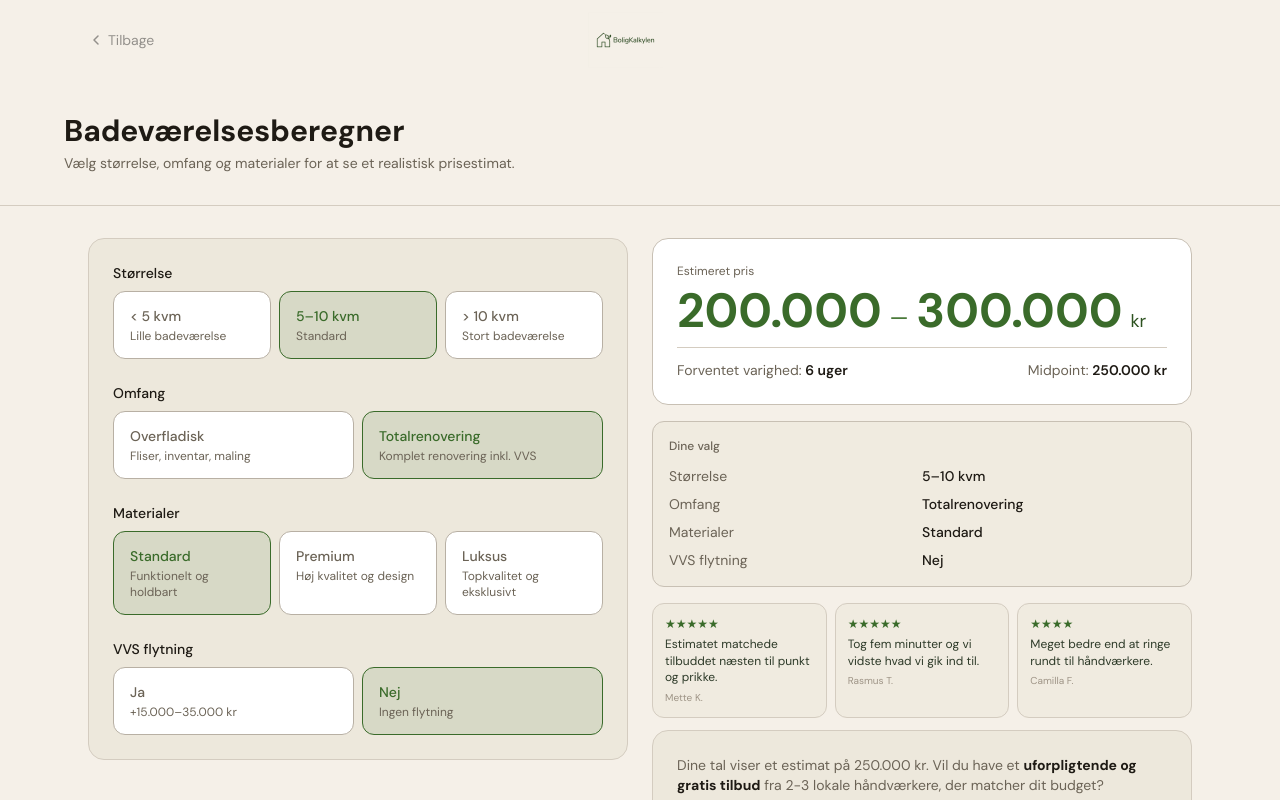
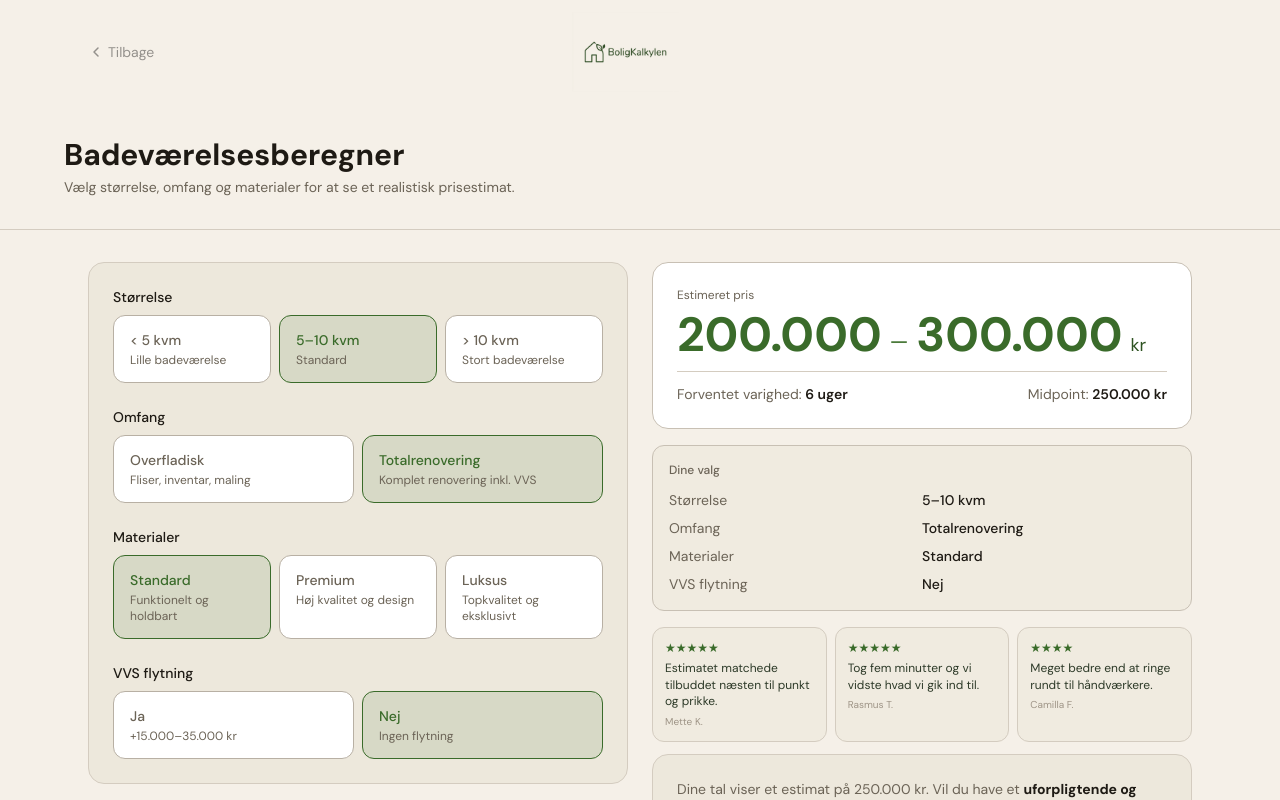
Before and after one commit to f49z6wtg6t-code/Boligkalkylen.dk, a Next.js app: page /badevaerelse in a window 1280 px wide. Shown: the top 800 px of the page. Built offline with nearby package versions, Linux system fonts and the light colour scheme.

Commit message:
Øg logo markant: h-16/sm:h-20

```diff
--- a/app/page.tsx
+++ b/app/page.tsx
@@ -36,9 +36,9 @@ export default function Home() {
             <Image
               src="/logo-header.png"
               alt="BoligKalkylen"
-              width={280}
-              height={52}
-              className="h-12 w-auto sm:h-14"
+              width={400}
+              height={80}
+              className="h-16 w-auto sm:h-20"
               style={{ mixBlendMode: "multiply" }}
               priority
             />
--- a/components/calculator-shell.tsx
+++ b/components/calculator-shell.tsx
@@ -35,9 +35,9 @@ export default function CalculatorShell({
             <Image
               src="/logo-header.png"
               alt="BoligKalkylen"
-              width={160}
-              height={45}
-              className="h-12 w-auto sm:h-14"
+              width={320}
+              height={80}
+              className="h-16 w-auto sm:h-20"
               style={{ mixBlendMode: "multiply" }}
             />
           </Link>
```
